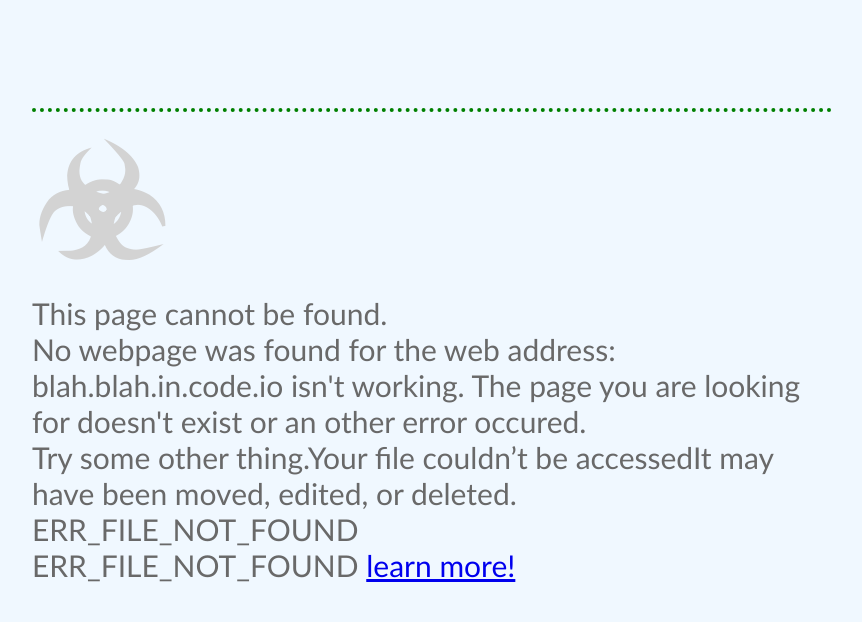
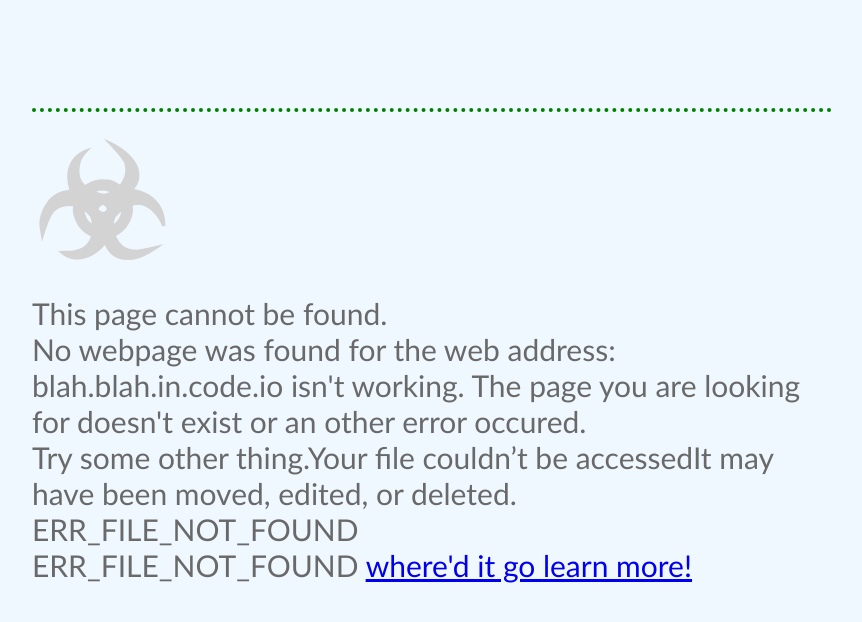
Before and after one commit to lolmycode/lolmycode.github.io, a plain HTML site: page three/index.html in a window 1280 px wide. Shown: the whole page, without its empty margins (26-888 px from the left). Drawn offline with Linux system fonts and the light colour scheme.

Commit message:
Update index.html

```diff
--- a/three/index.html
+++ b/three/index.html
@@ -73,6 +73,7 @@ ERR_FILE_NOT_FOUND
     ERR_FILE_NOT_FOUND
 
     <!-- ¯\_(ツ)_/¯ ☢︎ ☠︎ ☣︎ ✇☹︎  -->
+      <a href="threepointone.html"> where'd it go </a>
     <a href="https://en.wikipedia.org/wiki/Dog"> learn more! </a>
 
     <img id=firstpic src="testimage.png">
```
